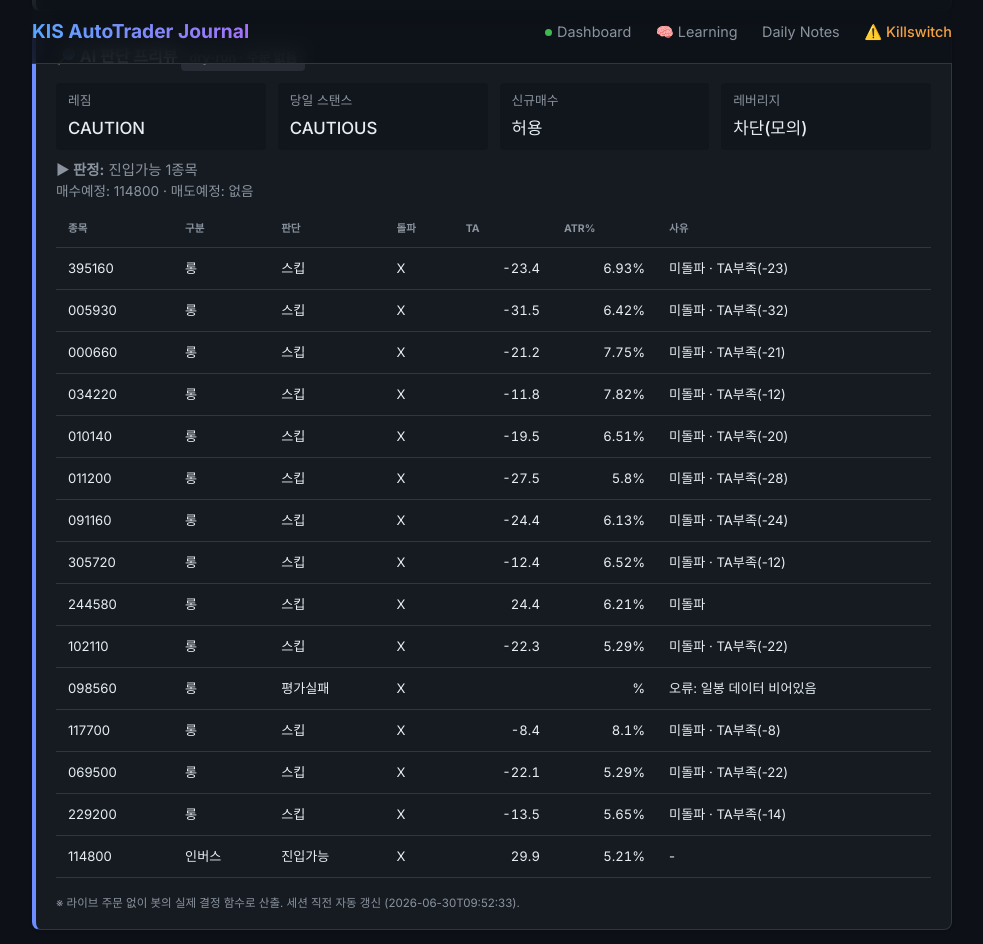
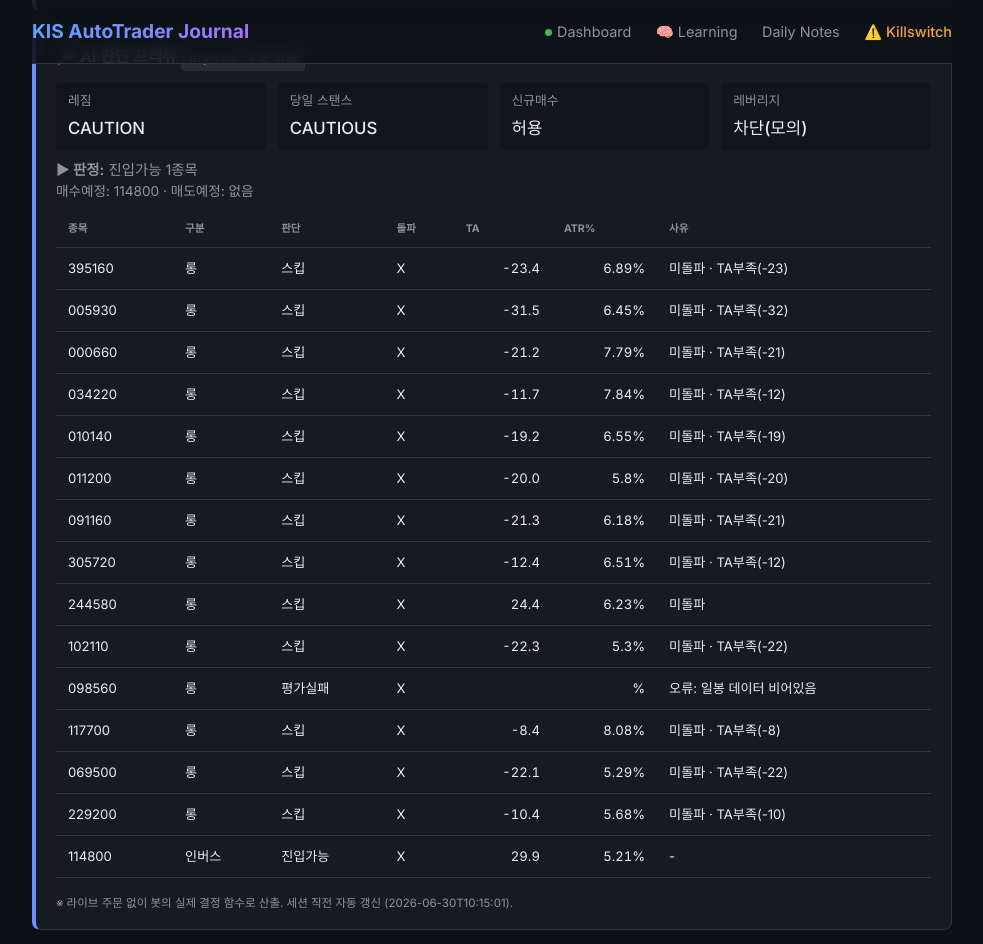
Before and after one commit to BudongJW/kis-trading-journal, a Jekyll site: the page built from index.html, in a window 1280 px wide and 1400 px high, scrolled down 809 px. Shown: the top 944 px of the window, without its empty margins (148-1131 px from the left). Built offline with Jekyll 4.4.1, drawn with Linux system fonts in a browser that asks for light colours; nearby versions of some CDN libraries.

Commit message:
auto: dry-run preview 06-30 01:16Z

```diff
--- a/_data/dry_run.json
+++ b/_data/dry_run.json
@@ -1,5 +1,5 @@
 {
-  "generated_at": "2026-06-30T09:52:33",
+  "generated_at": "2026-06-30T10:15:01",
   "mode": "DRY-RUN (읽기 전용, 주문 없음)",
   "market": {
     "regime": "CAUTION",
@@ -27,7 +27,7 @@
       "decision": "스킵",
       "breakout": false,
       "ta": -23.4,
-      "atr_pct": 6.93,
+      "atr_pct": 6.89,
       "fee_gate_ok": true,
       "why_skip": "미돌파 · TA부족(-23)"
     },
@@ -37,7 +37,7 @@
       "decision": "스킵",
       "breakout": false,
       "ta": -31.5,
-      "atr_pct": 6.42,
+      "atr_pct": 6.45,
       "fee_gate_ok": true,
       "why_skip": "미돌파 · TA부족(-32)"
     },
@@ -47,7 +47,7 @@
       "decision": "스킵",
       "breakout": false,
       "ta": -21.2,
-      "atr_pct": 7.75,
+      "atr_pct": 7.79,
       "fee_gate_ok": true,
       "why_skip": "미돌파 · TA부족(-21)"
     },
@@ -56,8 +56,8 @@
       "type": "롱",
       "decision": "스킵",
       "breakout": false,
-      "ta": -11.8,
-      "atr_pct": 7.82,
+      "ta": -11.7,
+      "atr_pct": 7.84,
       "fee_gate_ok": true,
       "why_skip": "미돌파 · TA부족(-12)"
     },
@@ -66,30 +66,30 @@
       "type": "롱",
       "decision": "스킵",
       "breakout": false,
-      "ta": -19.5,
-      "atr_pct": 6.51,
+      "ta": -19.2,
+      "atr_pct": 6.55,
       "fee_gate_ok": true,
-      "why_skip": "미돌파 · TA부족(-20)"
+      "why_skip": "미돌파 · TA부족(-19)"
     },
     {
       "symbol": "011200",
       "type": "롱",
       "decision": "스킵",
       "breakout": false,
-      "ta": -27.5,
+      "ta": -20.0,
       "atr_pct": 5.8,
       "fee_gate_ok": true,
-      "why_skip": "미돌파 · TA부족(-28)"
+      "why_skip": "미돌파 · TA부족(-20)"
     },
     {
       "symbol": "091160",
       "type": "롱",
       "decision": "스킵",
       "breakout": false,
-      "ta": -24.4,
-      "atr_pct": 6.13,
+      "ta": -21.3,
+      "atr_pct": 6.18,
       "fee_gate_ok": true,
-      "why_skip": "미돌파 · TA부족(-24)"
+      "why_skip": "미돌파 · TA부족(-21)"
     },
     {
       "symbol": "305720",
@@ -97,7 +97,7 @@
       "decision": "스킵",
       "breakout": false,
       "ta": -12.4,
-      "atr_pct": 6.52,
+      "atr_pct": 6.51,
       "fee_gate_ok": true,
       "why_skip": "미돌파 · TA부족(-12)"
     },
@@ -107,7 +107,7 @@
       "decision": "스킵",
       "breakout": false,
       "ta": 24.4,
-      "atr_pct": 6.21,
+      "atr_pct": 6.23,
       "fee_gate_ok": true,
       "why_skip": "미돌파"
     },
@@ -117,7 +117,7 @@
       "decision": "스킵",
       "breakout": false,
       "ta": -22.3,
-      "atr_pct": 5.29,
+      "atr_pct": 5.3,
       "fee_gate_ok": true,
       "why_skip": "미돌파 · TA부족(-22)"
     },
@@ -133,7 +133,7 @@
       "decision": "스킵",
       "breakout": false,
       "ta": -8.4,
-      "atr_pct": 8.1,
+      "atr_pct": 8.08,
       "fee_gate_ok": true,
       "why_skip": "미돌파 · TA부족(-8)"
     },
@@ -152,10 +152,10 @@
       "type": "롱",
       "decision": "스킵",
       "breakout": false,
-      "ta": -13.5,
-      "atr_pct": 5.65,
+      "ta": -10.4,
+      "atr_pct": 5.68,
       "fee_gate_ok": true,
-      "why_skip": "미돌파 · TA부족(-14)"
+      "why_skip": "미돌파 · TA부족(-10)"
     },
     {
       "symbol": "114800",
@@ -171,7 +171,7 @@
   ],
   "gap_recovery": {
     "enabled_live": true,
-    "now_kst": "09:53",
+    "now_kst": "10:15",
     "window": "09:00~09:20",
     "candidates": [
       {
@@ -179,7 +179,7 @@
         "name": "KODEX 미국나스닥100TR",
         "decision": "스킵",
         "gap_open_pct": -0.21,
-        "intraday_pct": -1.1,
+        "intraday_pct": -0.6,
         "in_window": false,
         "reason": "촉발 없음(오버나이트=normal≠aggressive_buy)"
       },
@@ -188,7 +188,7 @@
         "name": "삼성전자",
         "decision": "스킵",
         "gap_open_pct": 0.15,
-        "intraday_pct": 0.93,
+        "intraday_pct": 0.54,
         "in_window": false,
         "reason": "촉발 없음(오버나이트=normal≠aggressive_buy)"
       },
@@ -197,7 +197,7 @@
         "name": "SK하이닉스",
         "decision": "스킵",
         "gap_open_pct": -0.76,
-        "intraday_pct": -0.88,
+        "intraday_pct": -1.38,
         "in_window": false,
         "reason": "촉발 없음(오버나이트=normal≠aggressive_buy)"
       },
@@ -206,7 +206,7 @@
         "name": "LG디스플레이",
         "decision": "스킵",
         "gap_open_pct": 0.08,
-        "intraday_pct": -3.41,
+        "intraday_pct": -3.58,
         "in_window": false,
         "reason": "촉발 없음(오버나이트=normal≠aggressive_buy)"
       },
@@ -215,7 +215,7 @@
         "name": "삼성중공업",
         "decision": "스킵",
         "gap_open_pct": 0.61,
-        "intraday_pct": -4.27,
+        "intraday_pct": -4.47,
         "in_window": false,
         "reason": "촉발 없음(오버나이트=normal≠aggressive_buy)"
       },
@@ -224,7 +224,7 @@
         "name": "HMM",
         "decision": "스킵",
         "gap_open_pct": -0.21,
-        "intraday_pct": -2.19,
+        "intraday_pct": -2.09,
         "in_window": false,
         "reason": "촉발 없음(오버나이트=normal≠aggressive_buy)"
       },
@@ -233,7 +233,7 @@
         "name": "KODEX 반도체",
         "decision": "스킵",
         "gap_open_pct": 0.03,
-        "intraday_pct": -0.04,
+        "intraday_pct": -0.93,
         "in_window": false,
         "reason": "촉발 없음(오버나이트=normal≠aggressive_buy)"
       },
@@ -242,7 +242,7 @@
         "name": "KODEX 2차전지",
         "decision": "스킵",
         "gap_open_pct": -1.74,
-        "intraday_pct": -3.68,
+        "intraday_pct": -3.58,
         "in_window": false,
         "reason": "촉발 없음(오버나이트=normal≠aggressive_buy)"
       },
@@ -251,7 +251,7 @@
         "name": "KODEX 바이오",
         "decision": "스킵",
         "gap_open_pct": -2.03,
-        "intraday_pct": -0.67,
+        "intraday_pct": -0.78,
         "in_window": false,
         "reason": "촉발 없음(오버나이트=normal≠aggressive_buy)"
       },
@@ -260,7 +260,7 @@
         "name": "KODEX 금융",
         "decision": "스킵",
         "gap_open_pct": 0.0,
-        "intraday_pct": -1.1,
+        "intraday_pct": -1.25,
         "in_window": false,
         "reason": "촉발 없음(오버나이트=normal≠aggressive_buy)"
       },
@@ -278,7 +278,7 @@
         "name": "KODEX 철강",
         "decision": "스킵",
         "gap_open_pct": 0.83,
-        "intraday_pct": -1.8,
+        "intraday_pct": -1.5,
         "in_window": false,
         "reason": "촉발 없음(오버나이트=normal≠aggressive_buy)"
       },
@@ -287,7 +287,7 @@
         "name": "KODEX KOSPI200",
         "decision": "스킵",
         "gap_open_pct": -0.01,
-        "intraday_pct": -0.9,
+        "intraday_pct": -1.13,
         "in_window": false,
         "reason": "촉발 없음(오버나이트=normal≠aggressive_buy)"
       },
@@ -296,7 +296,7 @@
         "name": "KODEX KOSDAQ150",
         "decision": "스킵",
         "gap_open_pct": -0.06,
-        "intraday_pct": -0.84,
+        "intraday_pct": -1.5,
         "in_window": false,
         "reason": "촉발 없음(오버나이트=normal≠aggressive_buy)"
       }
```
